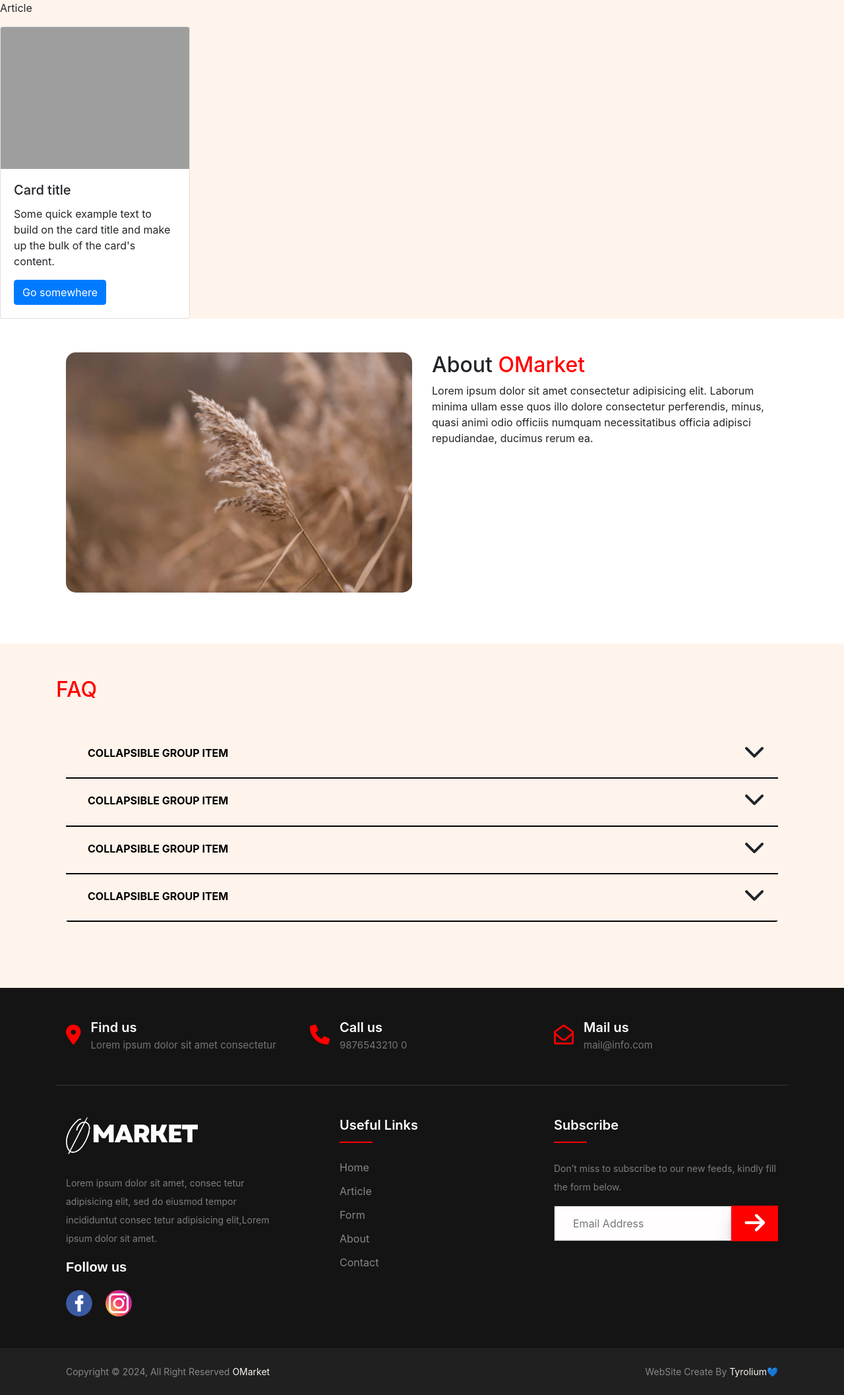
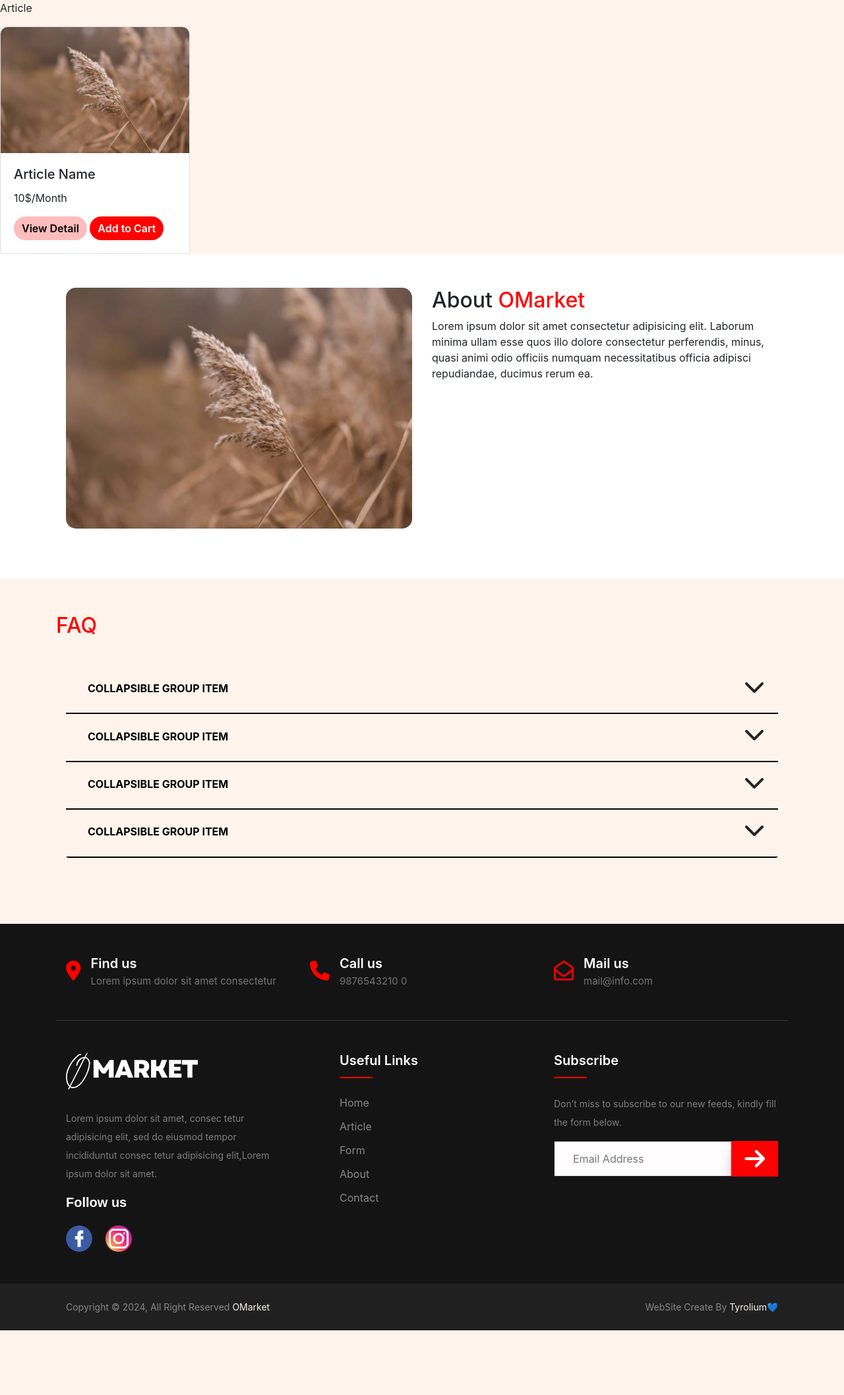
Before and after one commit to TheMaxium69/OMarket, a PHP site: page /article.php in a window 1280 px wide. Shown: the part 82-2196 px from the top of the page at 66% size. After the commit the page ends 2098 px from the top, so only its background shows below. Run offline with PHP 8.4, Linux system fonts and the light colour scheme; grey boxes are pictures that could not be loaded.

Commit message:
premiere version article card

```diff
--- a/composant/articleCard.phtml
+++ b/composant/articleCard.phtml
@@ -1,8 +1,14 @@
+<div id="article_card">
+
     <div class="card" style="width: 18rem;">
-    <img src="..." class="card-img-top" alt="...">
-    <div class="card-body">
-        <h5 class="card-title">Card title</h5>
-        <p class="card-text">Some quick example text to build on the card title and make up the bulk of the card's content.</p>
-        <a href="#" class="btn btn-primary">Go somewhere</a>
+
+    <img src="assets/DA/aboutpicture.png" class="card-img-top" alt="article_name_picture">
+        <div class="card-body">
+
+            <h5 class="card-title">Article Name</h5>
+            <p class="card-text">10$/Month</p>
+            <a href="#" class="btn btn-primary buttonView">View Detail</a>
+            <a href="#" class="btn btn-primary buttonAdd">Add to Cart</a>
+        </div>
     </div>
-    </div>
+</div>
--- /dev/null
+++ b/css/articleCard.css
@@ -0,0 +1,24 @@
+#article_card img {
+    border-top-left-radius: 10px;
+    border-top-right-radius: 10px;
+}
+
+#article_card a {
+    border-radius: 20px;
+}
+
+#article_card .buttonView {
+    background-color: #febcbd;
+    color: black;
+    text-decoration: solid;
+    font-weight: 600;
+    border: none;
+}
+
+#article_card .buttonAdd {
+    background-color: #ff0101;
+    color: #fefffe;
+    text-decoration: solid;
+    font-weight: 600;
+    border: none;
+}
--- a/extension/link.phtml
+++ b/extension/link.phtml
@@ -6,3 +6,4 @@
 <link rel="stylesheet" type="text/css" media="screen" href="css/how-it-works.css">
 <link rel="stylesheet" type="text/css" media="screen" href="css/FAQ.css">
 <link rel="stylesheet" type="text/css" media="screen" href="css/aboutomarket.css">
+<link rel="stylesheet" type="text/css" media="screen" href="css/articleCard.css">
```
